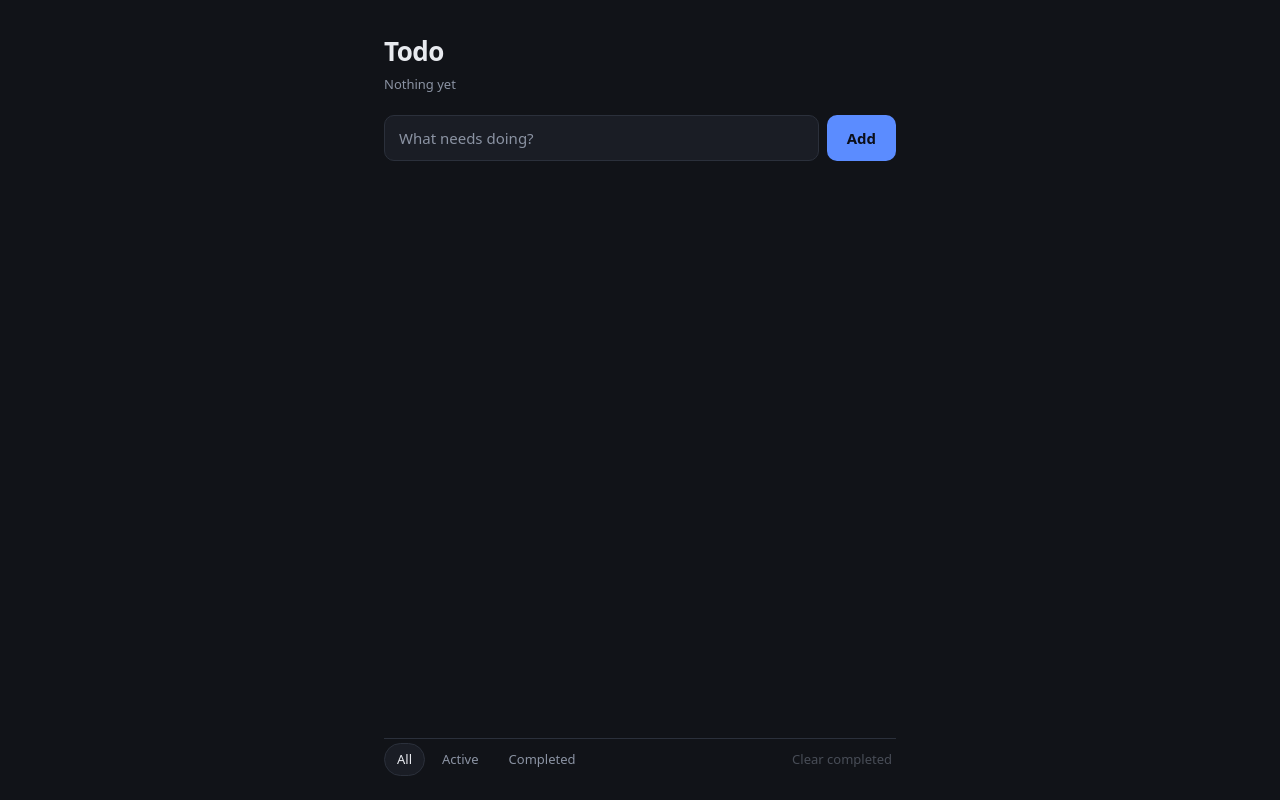
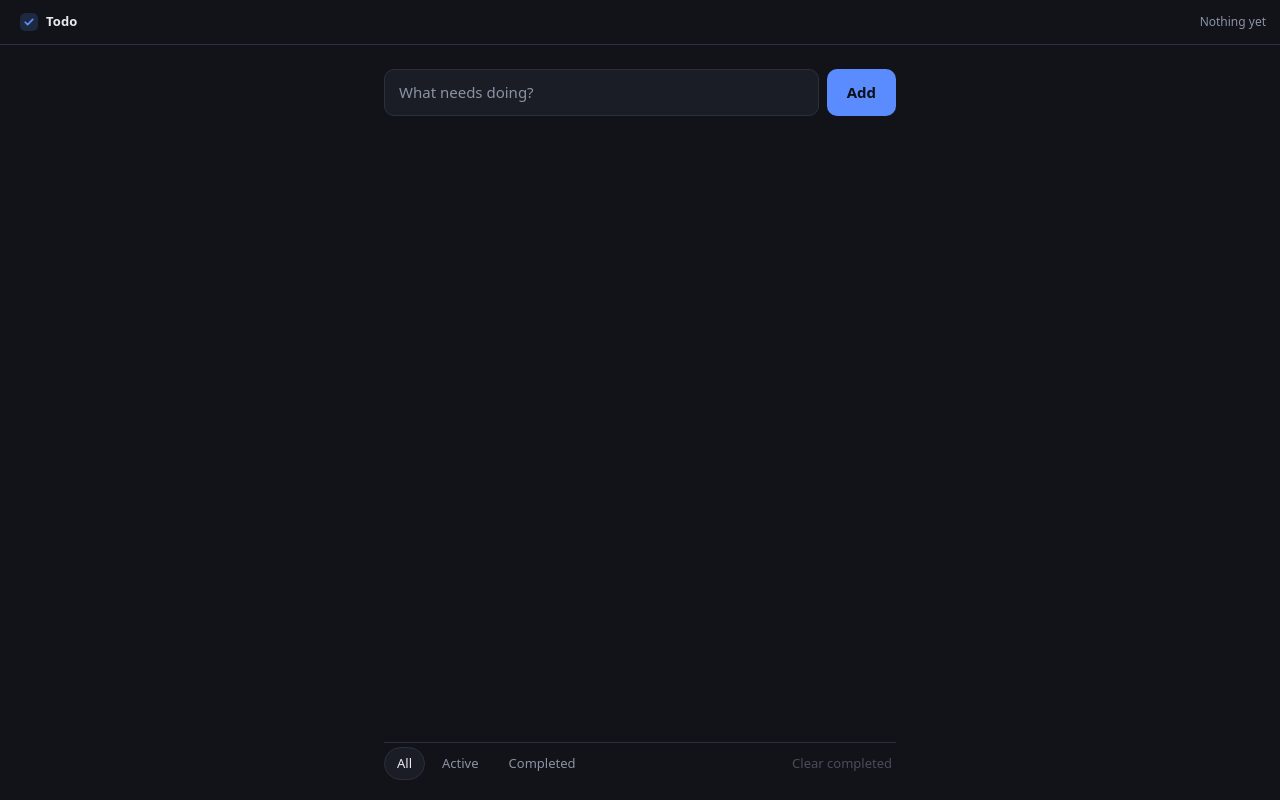
Before and after one commit to litegral/todo-app, an Electron app: page src/renderer/index.html in a window 1280 px wide. Drawn offline with Linux system fonts and the light colour scheme; no server answers.

Commit message:
feat: add basic todo functions

```diff
--- a/src/preload/preload.js
+++ b/src/preload/preload.js
@@ -1,6 +1,7 @@
 const { contextBridge, ipcRenderer } = require('electron');
 
 contextBridge.exposeInMainWorld('api', {
+  platform: process.platform,
   todos: {
     list: () => ipcRenderer.invoke('todos:list'),
     create: (title) => ipcRenderer.invoke('todos:create', title),
--- a/src/renderer/app.js
+++ b/src/renderer/app.js
@@ -1,3 +1,5 @@
+document.documentElement.dataset.platform = window.api.platform;
+
 const state = {
   todos: [],
   filter: 'all',
--- a/src/renderer/index.html
+++ b/src/renderer/index.html
@@ -10,12 +10,25 @@
     <link rel="stylesheet" href="styles.css" />
   </head>
   <body>
+    <div class="titlebar">
+      <div class="titlebar__brand">
+        <svg class="titlebar__mark" viewBox="0 0 20 20" aria-hidden="true">
+          <rect width="20" height="20" rx="6" fill="currentColor" opacity="0.18" />
+          <path
+            d="M5.8 10.3l2.7 2.7 5.7-6"
+            fill="none"
+            stroke="currentColor"
+            stroke-width="1.9"
+            stroke-linecap="round"
+            stroke-linejoin="round"
+          />
+        </svg>
+        <h1 class="titlebar__title">Todo</h1>
+      </div>
+      <p class="titlebar__status" id="summary">Nothing yet</p>
+    </div>
+
     <main class="app">
-      <header class="app__header">
-        <h1 class="app__title">Todo</h1>
-        <p class="app__subtitle" id="summary">Nothing yet</p>
-      </header>
-
       <form class="composer" id="composer" autocomplete="off">
         <input
           class="composer__input"
--- a/src/renderer/styles.css
+++ b/src/renderer/styles.css
@@ -9,6 +9,7 @@
   --accent: #5b8cff;
   --accent-strong: #7aa2ff;
   --danger: #ff6b6b;
+  --titlebar-height: 44px;
   --radius: 10px;
   --radius-lg: 16px;
 }
@@ -23,6 +24,8 @@ body {
 }
 
 body {
+  display: flex;
+  flex-direction: column;
   margin: 0;
   background: var(--bg);
   color: var(--text);
@@ -48,28 +51,72 @@ button:disabled {
   opacity: 0.45;
 }
 
+/* Titlebar
+   ------------------------------------------------------------------ */
+
+/* The OS paints the Window Controls Overlay as a solid block exactly
+   `--titlebar-height` tall, which would clip a border drawn inside it.
+   So the content fills that height and the divider sits in the row below. */
+.titlebar {
+  display: flex;
+  align-items: center;
+  gap: 10px;
+  flex: none;
+  height: calc(var(--titlebar-height) + 1px);
+  padding: 0 16px 0 20px;
+  padding-right: calc(100% - env(titlebar-area-width, 100%) + 14px);
+  border-bottom: 1px solid var(--border);
+  background: var(--bg);
+  user-select: none;
+  -webkit-app-region: drag;
+}
+
+html[data-platform='darwin'] .titlebar {
+  padding-left: 80px;
+}
+
+.titlebar__brand {
+  display: flex;
+  align-items: center;
+  gap: 8px;
+  flex: none;
+}
+
+.titlebar__mark {
+  width: 18px;
+  height: 18px;
+  flex: none;
+  color: var(--accent);
+}
+
+.titlebar__title {
+  margin: 0;
+  font-size: 13px;
+  font-weight: 600;
+  letter-spacing: 0.01em;
+}
+
+.titlebar__status {
+  margin: 0 0 0 auto;
+  color: var(--text-muted);
+  font-size: 12px;
+  white-space: nowrap;
+}
+
+/* App shell
+   ------------------------------------------------------------------ */
+
 .app {
   display: flex;
   flex-direction: column;
   gap: 20px;
+  flex: 1;
+  min-height: 0;
   width: 100%;
   max-width: 560px;
-  min-height: 100%;
   margin: 0 auto;
-  padding: 32px 24px 24px;
-}
-
-.app__title {
-  margin: 0;
-  font-size: 26px;
-  font-weight: 650;
-  letter-spacing: -0.02em;
-}
-
-.app__subtitle {
-  margin: 4px 0 0;
-  color: var(--text-muted);
-  font-size: 13px;
+  padding: 24px 24px 20px;
+  overflow-y: auto;
 }
 
 /* Composer
```
Also changed, not shown: src/main/main.js (+18 -0 lines), README.md (added), 1 other file.
